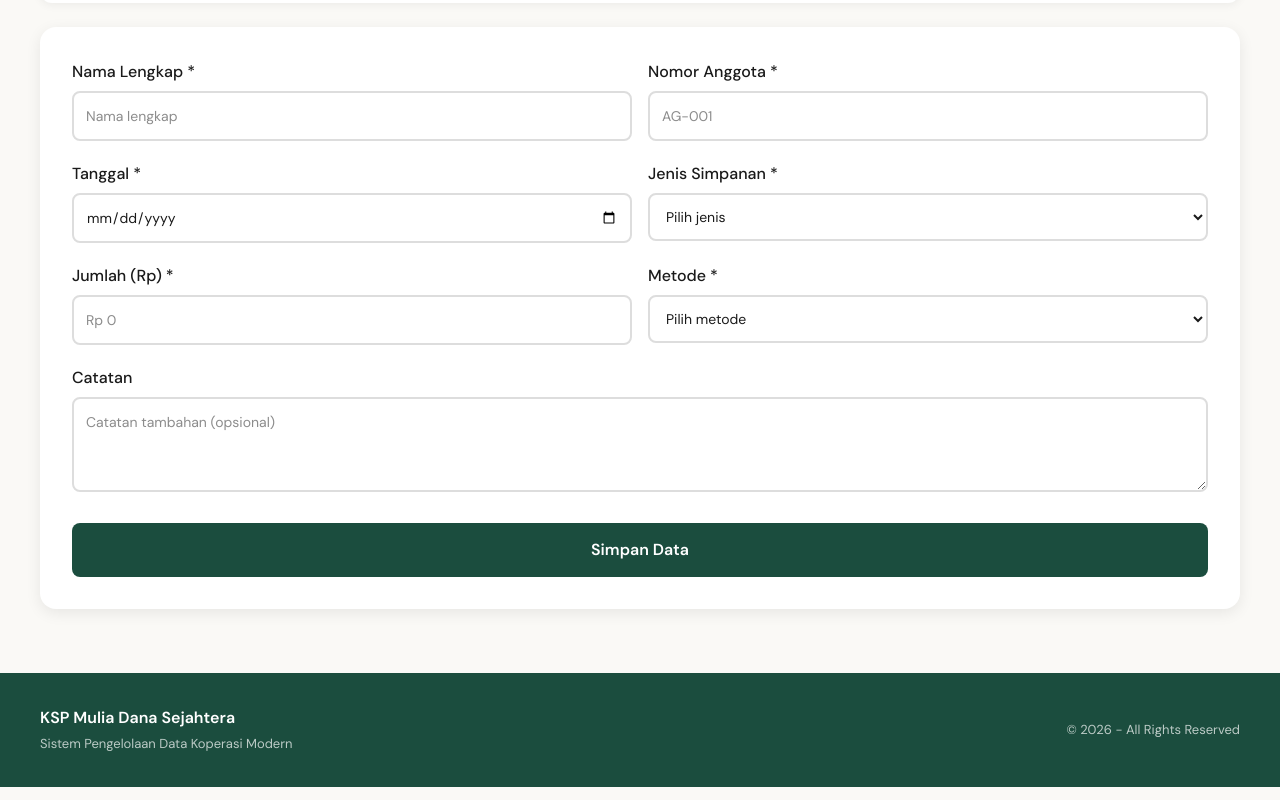
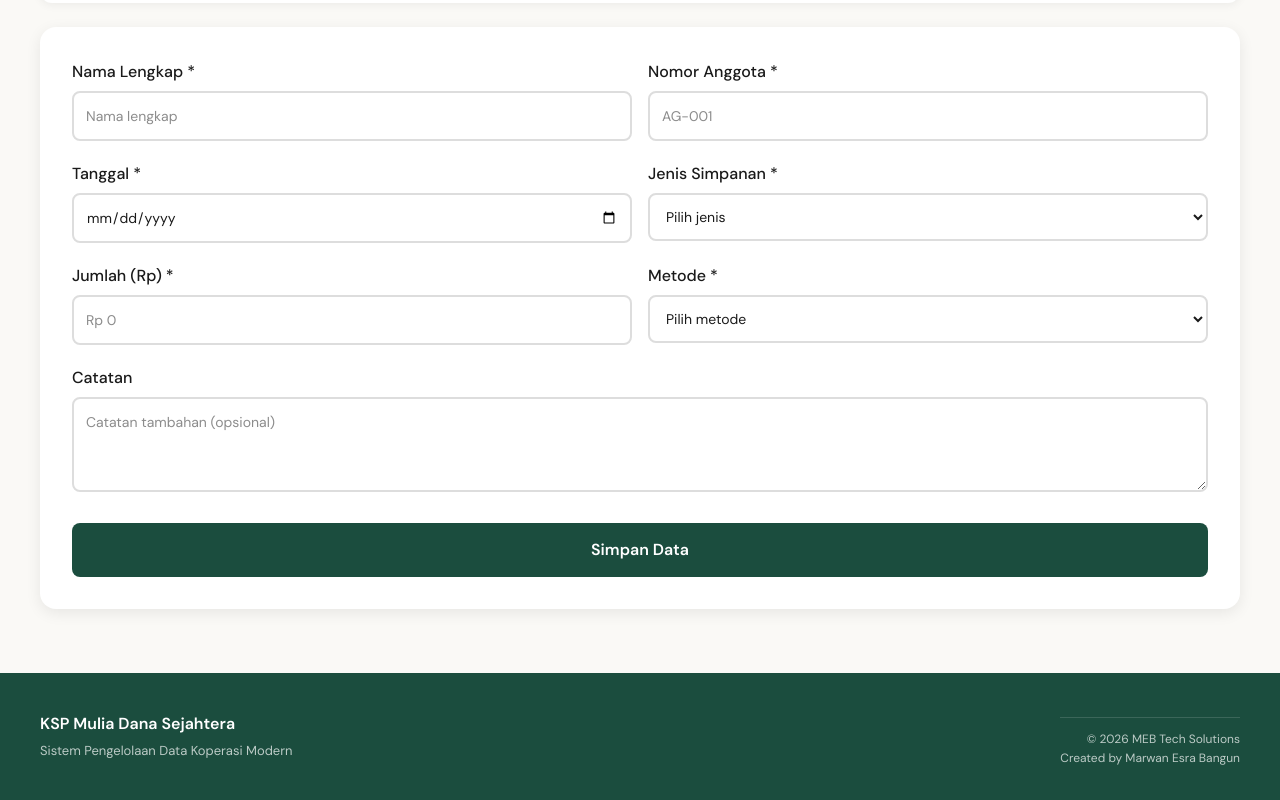
Before and after one commit to manangindu81-design/mds, a Next.js app: page /simpanan in a window 1280 px wide. Shown: the part 513-1313 px from the top of the page. Built offline with nearby package versions, Linux system fonts and the light colour scheme; a web font is replaced by a local one.

Commit message:
style(ui): update footer design with company name and creator attribution
Adjust footer layout, add company name and creator credit.

```diff
--- a/src/app/components/ClientLayout.tsx
+++ b/src/app/components/ClientLayout.tsx
@@ -115,7 +115,7 @@ export default function ClientLayout({ children }: { children: React.ReactNode }
         </div>
       </main>
 
-      <footer style={{
+<footer style={{
         background: "#1B4D3E",
         color: "white",
         padding: "32px 24px"
@@ -131,8 +131,11 @@ export default function ClientLayout({ children }: { children: React.ReactNode }
             <div style={{ fontWeight: 600, marginBottom: 4 }}>KSP Mulia Dana Sejahtera</div>
             <div style={{ fontSize: 13, opacity: 0.7 }}>Sistem Pengelolaan Data Koperasi Modern</div>
           </div>
-          <div style={{ fontSize: 13, opacity: 0.7 }}>
-            © {new Date().getFullYear()} - All Rights Reserved
+          <div style={{ textAlign: "right", fontSize: 12, opacity: 0.7 }}>
+            <div style={{ fontSize: 12, marginTop: 12, borderTop: "1px solid rgba(255,255,255,0.2)", paddingTop: 12 }}>
+              © {new Date().getFullYear()} MEB Tech Solutions
+            </div>
+            <div>Created by Marwan Esra Bangun</div>
           </div>
         </div>
       </footer>
```
